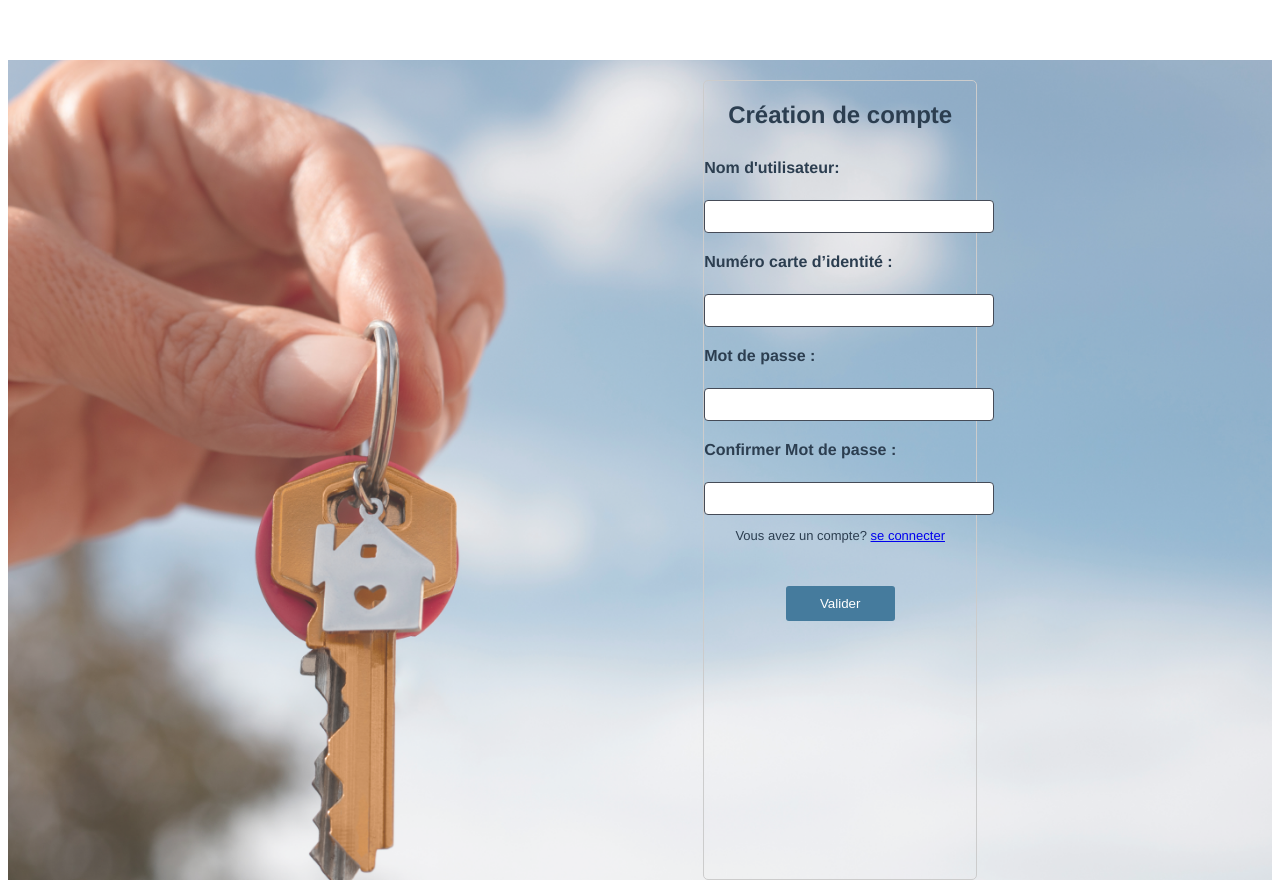
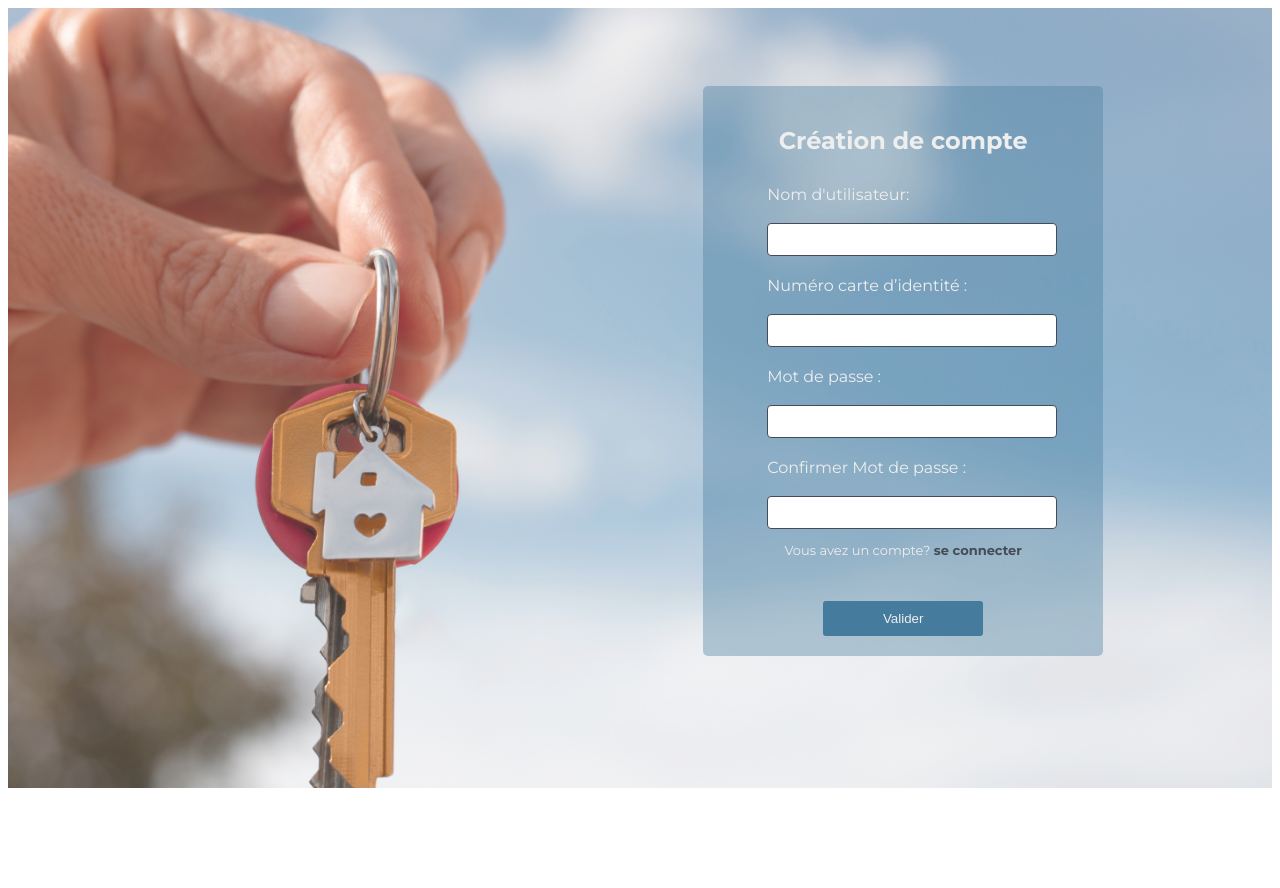
Before and after one commit to Oumaymaaaa8/frontend, a Vue app in the folder agencefront/: page /#/signup in a window 1280 px wide. After the commit the page ends 800 px from the top, so only its background shows below. Built offline with nearby package versions, Linux system fonts and the light colour scheme.

Commit message:
auth front done

```diff
--- a/agencefront/public/index.html
+++ b/agencefront/public/index.html
@@ -4,6 +4,8 @@
     <meta charset="utf-8">
     <meta http-equiv="X-UA-Compatible" content="IE=edge">
     <meta name="viewport" content="width=device-width,initial-scale=1.0">
+    <link href="https://fonts.googleapis.com/css2?family=Montserrat:wght@400;700&display=swap" rel="stylesheet">
+
     <link rel="icon" href="<%= BASE_URL %>favicon.ico">
     <title><%= htmlWebpackPlugin.options.title %></title>
   </head>
--- a/agencefront/src/App.vue
+++ b/agencefront/src/App.vue
@@ -1,6 +1,5 @@
 <template>
-  <div>
-<router-view></router-view>    </div>
+<router-view></router-view>
 </template>
 
 <script>
@@ -15,11 +14,10 @@ export default {
 
 <style>
 #app {
-  font-family: Avenir, Helvetica, Arial, sans-serif;
+  font-family: 'Montserrat', sans-serif;
   -webkit-font-smoothing: antialiased;
   -moz-osx-font-smoothing: grayscale;
   text-align: center;
   color: #2c3e50;
-  margin-top: 60px;
 }
 </style>
--- a/agencefront/src/components/Signup.vue
+++ b/agencefront/src/components/Signup.vue
@@ -1,6 +1,6 @@
 <template>
    <div id="container">
-   <div class="sign-in">
+   <div class="sign-up">
       <h2>Création de compte</h2>
       <form @submit.prevent="handleSignUp">
         <div class="inp-div">
@@ -31,11 +31,13 @@
 
 <script>
 export default {
-  name: 'sign-in',
+  name: 'sign-up',
   data() {
     return {
-        username: '',
+      username: '',
+      cin:'',
       password: '',
+      confirmpassword: '',
       errorMessage: '',
     };
   },
@@ -56,80 +58,83 @@ export default {
 
 <style scoped>
 #container{
-    height: 100vh;
+  height:97.5vh;
   width: 100%;
-  padding-top: 20px;
-
   background-image: url('../assets/back.png');
   background-size: cover;
   background-position: center;
   background-repeat: no-repeat;
-  display: flex;
+}
+
+.sign-up {
+  max-width: 400px;
+  border-radius: 5px;
+  position: relative;
+  left:55% ;
+  top : 10%;
+  background-color: rgba(69, 123, 157, 0.38);
+  padding-bottom: 20px;
+  padding-top: 20px;
+  color: #eeeeee;
 }
 .inp-div{
-display: flex;
+  display: flex;
 flex-direction: column;
 width: 17em;
 align-self: center;
 align-items: flex-start;
 margin-bottom: 10px;
 margin-top: 10px;
+color: #eeeeee;
 }
 #switching{
-    margin-top: -10px;
+margin-top: -10px;
 display: flex;
 flex-direction: row;
 align-self:center;
 font-size: 13px;
-
-}
-#creer-compte{
-  color: #454B57;
-}
-.sign-in {
-  max-width: 400px;
-  border: 1px solid #ccc;
-  border-radius: 5px;
-  margin-left: 55%;
-padding-bottom: 20px;
 }
 
-.sign-in h2 {
+
+.sign-up h2 {
   text-align: center;
+  font-weight: 600;
 }
 
-.sign-in form {
+.sign-up form {
   display: flex;
   flex-direction: column;
 }
 
-
-
-.sign-in form label {
-  margin-bottom: 5px;
-  font-weight: bold;
+a {
+  text-decoration: none;
+  font-weight:900;
+  color:#454B57 ;
 }
 
-.sign-in form input {
+.sign-up form label {
+  font-weight:normal;}
+
+.sign-up form input {
   padding: 8px;
   border: 1px solid #454B57;
   border-radius: 4px;
   width: 100%;
 }
 
-.sign-in form button {
-    margin-top: 30px;
+.sign-up form button {
+  margin-top: 30px;
   padding: 10px;
   width: 40%;
   align-self: center;
   background-color: #457B9D;
-  color: white;
+  color: #eeeeee;
   border: none;
   border-radius: 3px;
   cursor: pointer;
 }
 
-.sign-in form button:hover {
+.sign-up form button:hover {
   background-color: #457B9D;
 }
 
--- a/agencefront/src/components/signin.vue
+++ b/agencefront/src/components/signin.vue
@@ -1,7 +1,7 @@
 <template>
   <div id = "container">
     <div class="sign-in">
-      <h2>Connexion</h2>
+      <h2>Se connecter</h2>
       <form @submit.prevent="handleSignIn">
         <div class="inp-div">
           <label for="username">Nom d'utilisateur:</label><br>
@@ -11,9 +11,9 @@
           <label for="password">Mot de passe :</label><br>
           <input type="password" id="password" v-model="password" required />
         </div>
-        <div id="switching"><p> Vous n’avez pas de compte?  <router-link to="/signup"> créer un compte</router-link></p> </div>
+        <div id="switching"><p> Vous n’avez pas de compte?  <router-link to="/signup"> Créer un compte</router-link></p> </div>
 
-        <button type="submit">Se connecter</button>
+        <button type="submit">Connexion</button>
       </form>
       <p v-if="errorMessage" class="error">{{ errorMessage }}</p>
 
@@ -48,14 +48,32 @@ export default {
 
 <style scoped>
 #container{
-  height: 100vh;
+  height:97.5vh;
   width: 100%;
-
   background-image: url('../assets/back.png');
   background-size: cover;
   background-position: center;
   background-repeat: no-repeat;
 }
+
+.sign-in {
+  max-width: 400px;
+  border-radius: 5px;
+  position: relative;
+  left:55% ;
+  top : 20%;
+  background-color: rgba(69, 123, 157, 0.38);
+  padding-bottom: 20px;
+  padding-top: 20px;
+  color: #eeeeee;
+
+}
+
+
+.sign-in h2 {
+  text-align: center;
+}
+
 .inp-div{
 display: flex;
 flex-direction: column;
@@ -64,29 +82,20 @@ align-self: center;
 align-items: flex-start;
 margin-bottom: 10px;
 margin-top: 10px;
-color: #454B57;
+color: #eeeeee;
 }
 #switching{
-    margin-top: -10px;
+margin-top: -10px;
 display: flex;
 flex-direction: row;
 align-self:center;
 font-size: 13px;
 }
-#creer-compte{
-  color: 454B57;
-}
-.sign-in {
-  max-width: 400px;
-  border: 1px solid #ccc;
-  border-radius: 5px;
-  margin-left: 55%;
-padding-bottom: 20px;
-padding-top: 20px;
-}
 
-.sign-in h2 {
-  text-align: center;
+a {
+  text-decoration: none;
+  font-weight:900;
+  color:#454B57 ;
 }
 
 .sign-in form {
@@ -94,11 +103,9 @@ padding-top: 20px;
   flex-direction: column;
 }
 
+.sign-in form label {
+  font-weight:normal;
 
-
-.sign-in form label {
-  margin-bottom: 5px;
-  font-weight: bold;
 }
 
 .sign-in form input {
@@ -109,7 +116,7 @@ padding-top: 20px;
 }
 
 .sign-in form button {
-    margin-top: 30px;
+  margin-top: 30px;
   padding: 10px;
   width: 40%;
   align-self: center;
```
